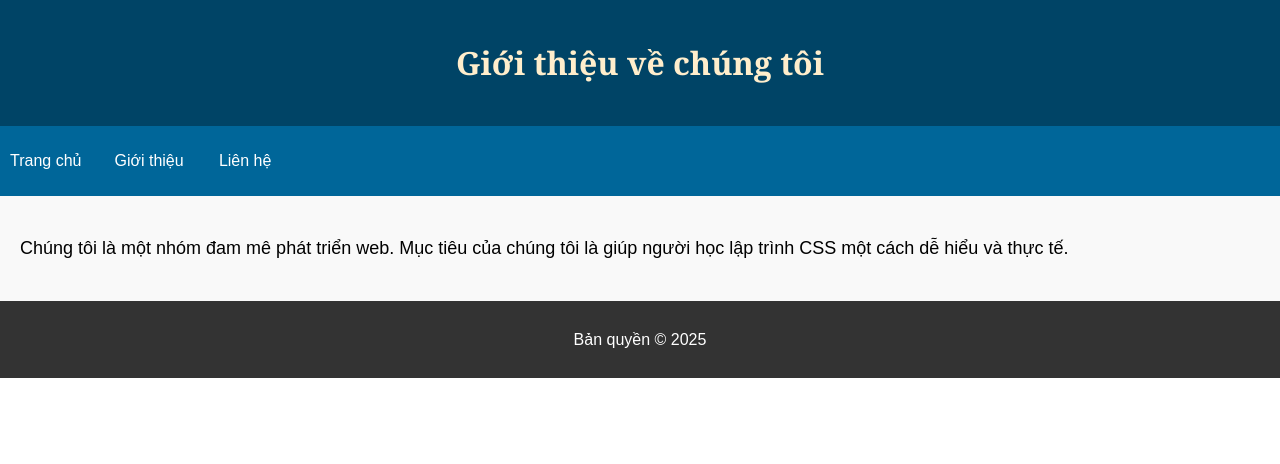
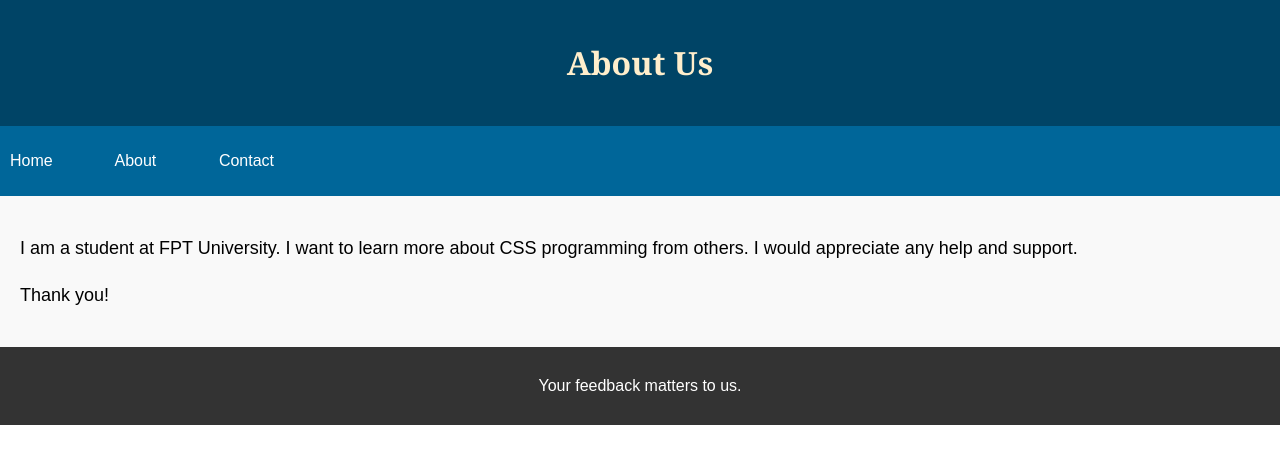
Before and after one commit to thuangia712005/my-html-project2, a plain HTML site: page about.html in a window 1280 px wide. Drawn offline with Linux system fonts and the light colour scheme.

Commit message:
Update about.html

```diff
--- a/about.html
+++ b/about.html
@@ -2,25 +2,26 @@
 <html lang="en">
 <head>
   <meta charset="UTF-8">
-  <title>Giới thiệu</title>
+  <title>About</title>
   <link rel="stylesheet" href="style.css">
 </head>
 <body>
   <header>
-    <h1>Giới thiệu về chúng tôi</h1>
+    <h1>About Us</h1>
   </header>
   <nav>
     <ul>
-      <li><a href="index.html">Trang chủ</a></li>
-      <li><a href="about.html">Giới thiệu</a></li>
-      <li><a href="contact.html">Liên hệ</a></li>
+      <li><a href="index.html">Home</a></li>
+      <li><a href="about.html">About</a></li>
+      <li><a href="contact.html">Contact</a></li>
     </ul>
   </nav>
   <main>
-    <p>Chúng tôi là một nhóm đam mê phát triển web. Mục tiêu của chúng tôi là giúp người học lập trình CSS một cách dễ hiểu và thực tế.</p>
+    <p>I am a student at FPT University. I want to learn more about CSS programming from others. I would appreciate any help and support.</p>
+    <p>Thank you!</p>
   </main>
   <footer>
-    <p>Bản quyền © 2025</p>
+    <p>Your feedback matters to us.</p>
   </footer>
 </body>
 </html>
```
